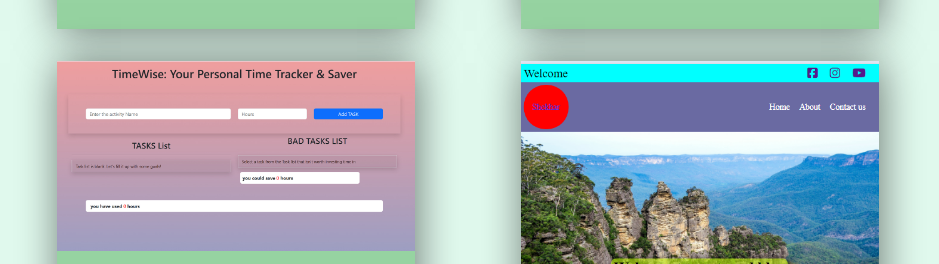
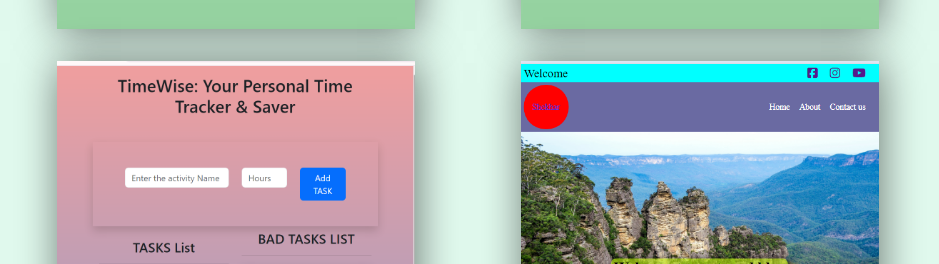
Before and after one commit to Shekhar-Mehla/Resume_projec_2, a plain HTML site: page index.html in a window 1280 px wide. Shown: the part 1959-2223 px from the top of the page, without its empty margins (172-1111 px from the left). Drawn offline with Linux system fonts and the light colour scheme.

Commit message:
added the one more project

```diff
--- a/index.html
+++ b/index.html
@@ -184,7 +184,7 @@
           <div class="project_list_item3 flex">
             <div class="project_card flex">
               <img
-                src="./assests/todo_app.jpg"
+                src="./assests/timesaver.png"
                 alt="travl blog project photo"
               />
               <div class="card_content flex">
```
Also changed, not shown: assests/timesaver.png (added).
